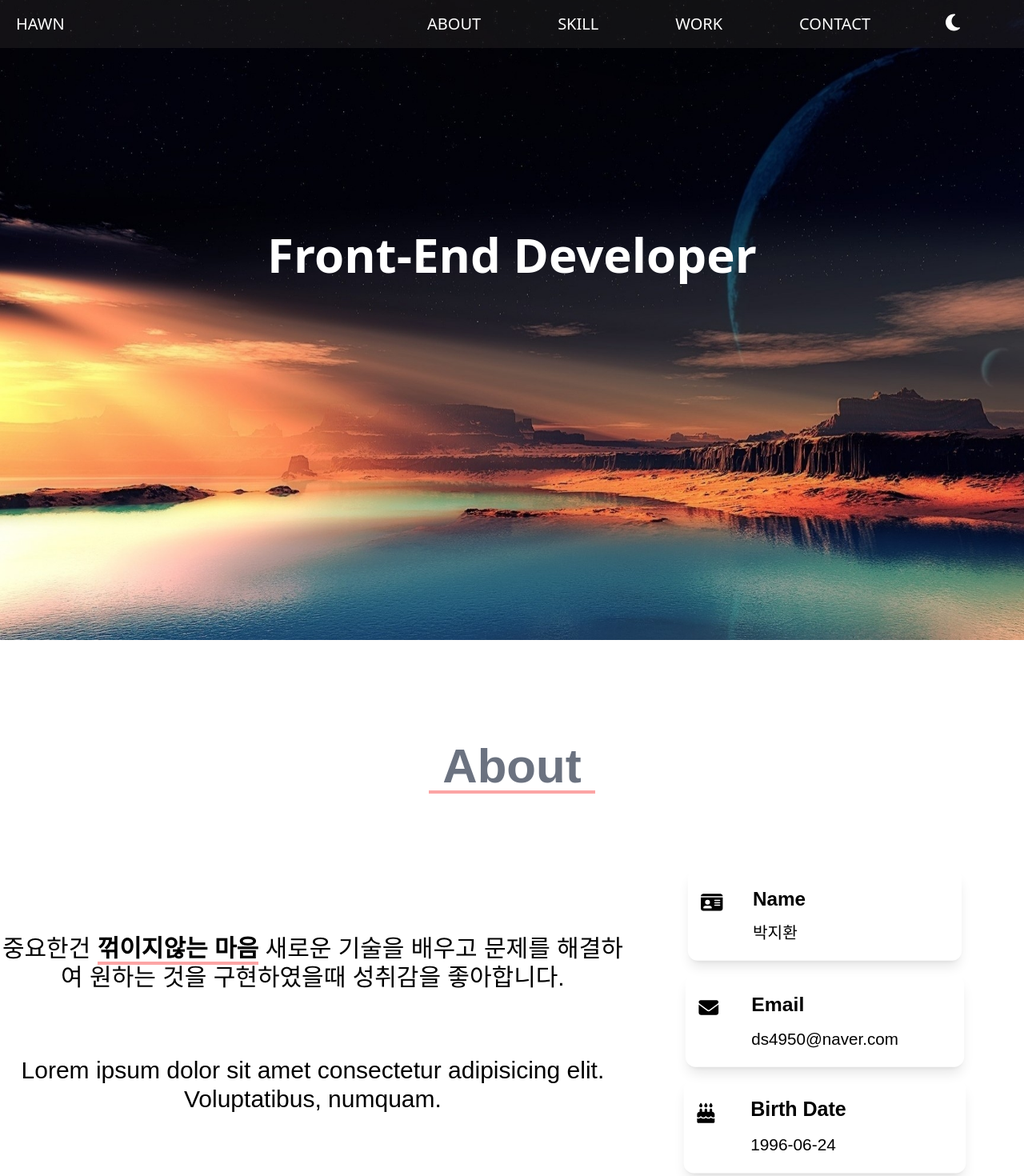
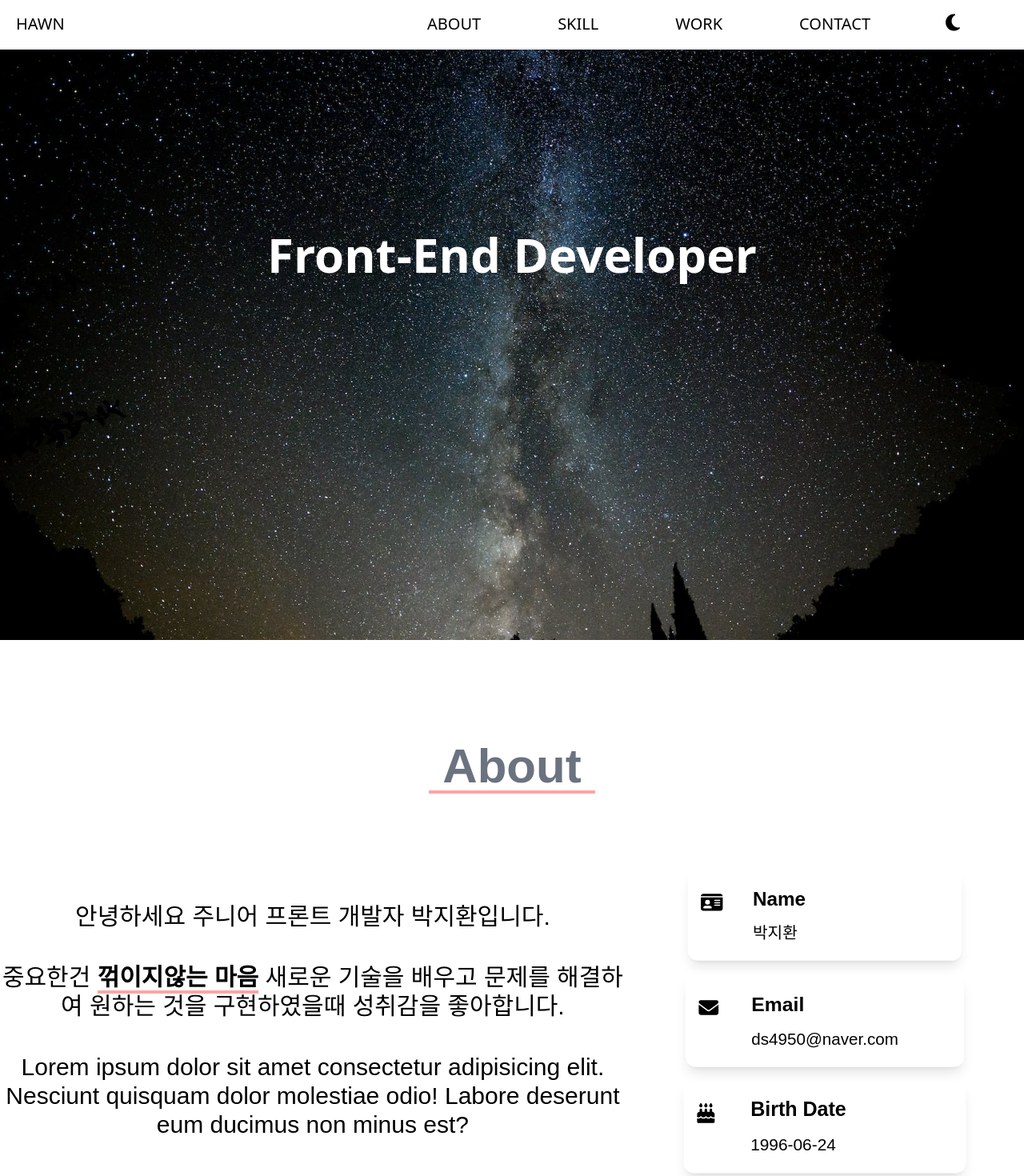
Before and after one commit to flysofts/portfolio, a React (Create React App) app: page / in a window 1280 px wide. Shown: the top 1470 px of the page at 80% size. Built offline with nearby package versions, Linux system fonts and the light colour scheme; a web font is replaced by a local one.

Commit message:
main nav 수정

```diff
--- a/src/components/About.js
+++ b/src/components/About.js
@@ -1,6 +1,6 @@
 import { FontAwesomeIcon } from '@fortawesome/react-fontawesome';
 import { faEnvelope, faCakeCandles, faIdCard, faSchool, faHouseChimney } from '@fortawesome/free-solid-svg-icons';
-import React from 'react'
+import React, { useEffect, useState } from 'react'
 import { useSelector } from 'react-redux'
 
 
@@ -8,7 +8,8 @@ import { useSelector } from 'react-redux'
 function About() {
 
   const darkMode = useSelector(state => state.darkMode);
-
+  const [isView, setIsView] = useState(false);
+  const [showText, setShowText] = useState(false);
 
   const info = [
     {
@@ -32,8 +33,22 @@ function About() {
       "title": "Home",
       "desc": "대구 달서구"
     },
+  ]
+    useEffect(()=>{
+      const scrollEvent = ()=>{
+          const rect = document.querySelector(".text").getBoundingClientRect();
+          if (rect.top <= window.innerHeight && rect.bottom >= 0){
+             setIsView(true);
+             setShowText(true);
+          }
+      }
+      window.addEventListener("scroll", scrollEvent)
+      scrollEvent();
+      return () => {
+          window.removeEventListener("scroll", scrollEvent)
+      };
+  }, []);
 
-  ]
 
   return (
     <div name="ABOUT" className={`w-full ${darkMode ? 'dark' : ''}`}>
@@ -41,10 +56,11 @@ function About() {
         <div className='text-center w-52 text-6xl  m-auto pt-32 mb-24 font-bold font-omyu border-solid border-b-4 border-red-300 text-gray-500 dark:text-white dark:border-red-50'>About</div>
         <div className='max-w-7xl flex flex-wrap justify-center lg:flex-nowrap m-auto pb-40'>
           <div>
-            <p className='sm:text-sm md:text-lg text-center lg:text-3xl pt-20 font-omyu '>중요한건 <span className=' font-bold border-b-4 border-red-300'>꺾이지않는 마음</span> 새로운 기술을 배우고 문제를 해결하여 원하는 것을 구현하였을때 성취감을 좋아합니다.</p>
-            <p className='sm:text-sm md:text-lg text-center lg:text-3xl py-20 font-omyu'>Lorem ipsum dolor sit amet consectetur adipisicing elit. Voluptatibus, numquam.</p>
+            <p className='sm:text-sm md:text-lg text-center lg:text-3xl py-10 font-omyu'>안녕하세요 주니어 프론트 개발자 박지환입니다.</p>
+            <p className='sm:text-sm md:text-lg text-center lg:text-3xl p2-10 font-omyu in_text text'>중요한건 <span className=' font-bold border-b-4 border-red-300'>꺾이지않는 마음</span> 새로운 기술을 배우고 문제를 해결하여 원하는 것을 구현하였을때 성취감을 좋아합니다.</p>
+            <p className='sm:text-sm md:text-lg text-center lg:text-3xl py-10 font-omyu'>Lorem ipsum dolor sit amet consectetur adipisicing elit. Nesciunt quisquam dolor molestiae odio! Labore deserunt eum ducimus non minus est?</p>
           </div>
-          <div className=''>
+          <div>
             {
               info.map((e,i)=>{
                 return(
--- a/src/components/Home.js
+++ b/src/components/Home.js
@@ -50,20 +50,20 @@ function Home() {
 
   return (
     <div name="HOME">
-      <div className={`w-full h-screen ${darkMode ? 'dark' : ''}`} style={{ backgroundImage: "url(/background.jpg)", backgroundSize: "cover", backgroundRepeat: "no-repeat" }}>
-        <header className='w-full flex justify-between items-center pt-4 pb-4 pr-24 fixed bg-opacity-25 z-30 pl-5 bg-stone-700'>
-          <li><Link to="HOME" smooth={true} className='text-white text-xl font-pretty cursor-pointer hover:border-b-2'>HAWN</Link></li>
+      <div className={`w-full h-screen ${darkMode ? 'dark' : ''}`} style={{ backgroundImage: "url(/background3.jpg)", backgroundSize: "cover", backgroundRepeat: "no-repeat" }}>
+        <header className='w-full flex justify-between items-center pt-4 pb-4 pr-24 fixed  z-30 pl-5 bg-white  border-b-2 dark:bg-neutral-800'>
+          <li><Link to="HOME" smooth={true} className='text-xl font-pretty cursor-pointer hover:border-b-2 dark:text-white'>HAWN</Link></li>
           {isMobile ? (
             <>
               <FontAwesomeIcon
                  icon={isButton ? faBurger : faBars}
-                className='pr-16 absolute top-4 -right-10 text-2xl text-white'
+                className='pr-16 absolute top-4 -right-10 text-2xl text-black dark:text-white'
                 onClick={() => setIsButton(!isButton)}
               />
               {isButton && (
                 <nav  className='absolute top-14 right-0 cursor-pointer w-full h-52 bg-stone-700 bg-opacity-25 text-black p-5'>
                   <ul className='flex flex-col items-center gap-5'>
-                    <li><Link to="ABOUT" smooth={true} className='text-white text-xl text-center font-pretty hover:border-b-2'>ABOUT</Link></li>
+                    <li><Link to="ABOUT" smooth={true} className='text-white text-xl text-center font-pretty hover:border-b-2 '>ABOUT</Link></li>
                     <li><Link to="SKILL" smooth={true} className='text-white text-xl font-pretty hover:border-b-2 '>SKILL</Link></li>
                     <li><Link to="WORK" smooth={true} className='text-white text-xl font-pretty hover:border-b-2 '>WORK</Link></li>
                     <li><Link to="CONTACT" smooth={true} className='text-white text-xl font-pretty hover:border-b-2 '>CONTACT</Link></li>
@@ -74,16 +74,16 @@ function Home() {
           ) : (
             <nav className='pl-32'>
               <ul className='flex justify-between gap-24 pr-24'>
-                <li><Link to="ABOUT" smooth={true} className='text-white text-xl font-pretty cursor-pointer hover:border-b-2'>ABOUT</Link></li>
-                <li><Link to="SKILL" smooth={true} className='text-white text-xl font-pretty cursor-pointer hover:border-b-2'>SKILL</Link></li>
-                <li><Link to="WORK" smooth={true} className='text-white text-xl font-pretty cursor-pointer hover:border-b-2'>WORK</Link></li>
-                <li><Link to="CONTACT" smooth={true} className='text-white text-xl font-pretty cursor-pointer hover:border-b-2'>CONTACT</Link></li>
+                <li><Link to="ABOUT" smooth={true} className='text-xl font-pretty cursor-pointer hover:border-b-2 hover:border-red-300 dark:text-white'>ABOUT</Link></li>
+                <li><Link to="SKILL" smooth={true} className=' text-xl font-pretty cursor-pointer hover:border-b-2 hover:border-red-300 dark:text-white'>SKILL</Link></li>
+                <li><Link to="WORK" smooth={true} className=' text-xl font-pretty cursor-pointer hover:border-b-2 hover:border-red-300 dark:text-white'>WORK</Link></li>
+                <li><Link to="CONTACT" smooth={true} className=' text-xl font-pretty cursor-pointer hover:border-b-2 hover:border-red-300 dark:text-white'>CONTACT</Link></li>
               </ul>
             </nav>
           )}
           <FontAwesomeIcon
             icon={darkMode ? faSun : faMoon}
-            className={`absolute top-4 right-20 text-2xl cursor-pointer ${darkMode ? 'text-white' : 'text-white'}`}
+            className={`absolute top-4 right-20 text-2xl cursor-pointer ${darkMode ? 'text-white' : 'text-black'}`}
             onClick={dark}
           />
         </header>
--- a/src/components/Skill.js
+++ b/src/components/Skill.js
@@ -15,27 +15,27 @@ function Skill() {
   const frontEnd = [
     {
       "img": "html.png",
-      "text": "하이",
+      "text": "text",
     },
     {
       "img": "css.png",
-      "text": "하이",
+      "text": "text",
     },
     {
       "img": "javascript.png",
-      "text": "하이",
+      "text": "text",
     },
     {
       "img": "logo192.png",
-      "text": "하이",
+      "text": "text",
     },
     {
       "img": "nextjs.png",
-      "text": "하이",
+      "text": "text",
     },
     {
       "img": "typescript.png",
-      "text": "하이",
+      "text": "text",
     }
 
   ]
@@ -43,15 +43,15 @@ function Skill() {
   const backEnd = [
     {
       "img": "node.js.svg",
-      "text": "안녕"
+      "text": "text",
     },
     {
       "img": "mongoDB.svg",
-      "text": "안녕"
+      "text": "text",
     },
     {
       "img": "mysql.png",
-      "text": "안녕"
+      "text": "text",
     }
 
   ]
@@ -59,19 +59,19 @@ function Skill() {
   const tools = [
     {
       "img": "github.svg",
-      "text": "안녕"
+      "text": "text",
     },
     {
       "img": "git.png",
-      "text": "안녕"
+      "text": "text",
     },
     {
       "img": "figma.png",
-      "text": "안녕"
+      "text": "text",
     },
     {
       "img": "notion.svg",
-      "text": "안녕"
+      "text": "text",
     }
   ]
 
@@ -150,13 +150,12 @@ function Skill() {
                 return (
                   <div className="relative group overflow-hidden">
                     <img className='w-40 h-40 ' src={e.img}/>
-                    <p className="absolute top-0 -left-full group-hover:left-0 opacity-50 transition-all duration-500 ease-in-out bg-black text-white w-40 h-40 m-auto rounded-xl pt-6 text-center">{e.text}</p>
+                    <p className="absolute top-0 -left-full group-hover:left-0 opacity-50 transition-all duration-500 ease-in-out bg-black text-white w-40 h-40 m-auto text-lg rounded-xl pt-6 text-center">{e.text}</p>
                   </div>
                 )
               })
             }
           </div>
-
           <div className='max-w-7xl m-auto flex flex-wrap gap-5 mt-10'>
             <div className='w-40 h-40  border-solid border-8 border-indigo-400 rounded-full relative bg-white cursor-pointer' onClick={() => setshowBackEnd(!showBackEnd)}>
               <div className='absolute top-14 left-8 font-omyu text-xl'>Back-End</div>
--- a/src/index.css
+++ b/src/index.css
@@ -23,10 +23,21 @@ a{text-decoration: none; color: #000;}
   font-style: normal;
 }
 
-@keyframes bounce {
-  0%, 20%, 50%, 80%, 100% {transform: translateY(0);}
-  40% {transform: translateY(-30px);}
-  60% {transform: translateY(-15px);}
+@keyframes text-focus-in {
+  0% {
+    -webkit-filter: blur(12px);
+            filter: blur(12px);
+    opacity: 0;
+  }
+  100% {
+    -webkit-filter: blur(0px);
+            filter: blur(0px);
+    opacity: 1;
+  }
+}
+
+.in_text{
+  animation: text-focus-in 1s cubic-bezier(0.550, 0.085, 0.680, 0.530) both
 }
 
 @keyframes heartbeat {
```
Also changed, not shown: src/components/Work.js (+10 -7 lines), public/background3.jpg (added).
